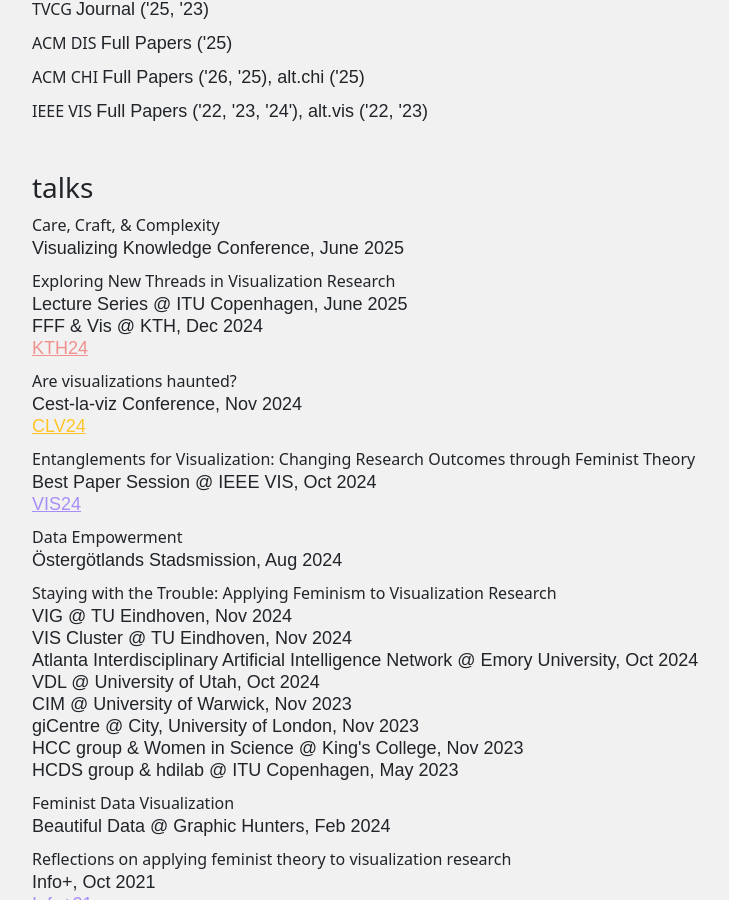
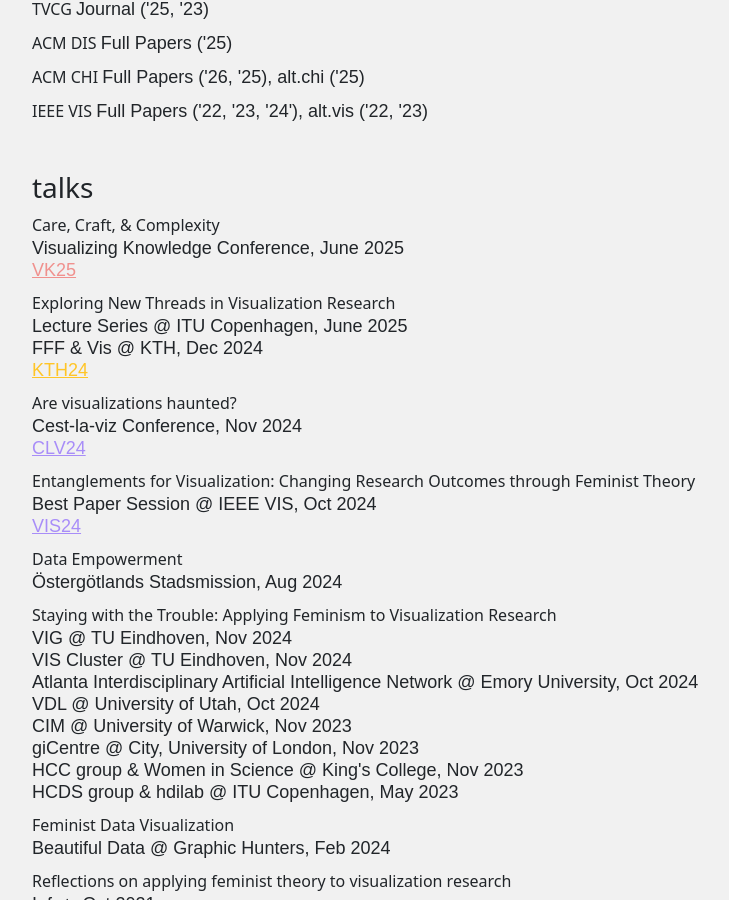
Before and after one commit to gotdairyya/gotdairyya.github.io, a Jekyll site: the page built from cv.md, in a window 1280 px wide and 900 px high, scrolled down 2741 px. Shown: the whole window, without its empty margins (50-779 px from the left). Built offline with Jekyll 4.4.1, drawn with Linux system fonts in a browser that asks for light colours; some web fonts are replaced.

Commit message:
Add VK talk link

```diff
--- a/_data/talks.yml
+++ b/_data/talks.yml
@@ -126,6 +126,6 @@
   country: Finlad
   year: June 2025
   date: 07-2027
-  video:
-  link:
+  video: VK25
+  link: https://vimeo.com/1147272131
   order: 11
```
